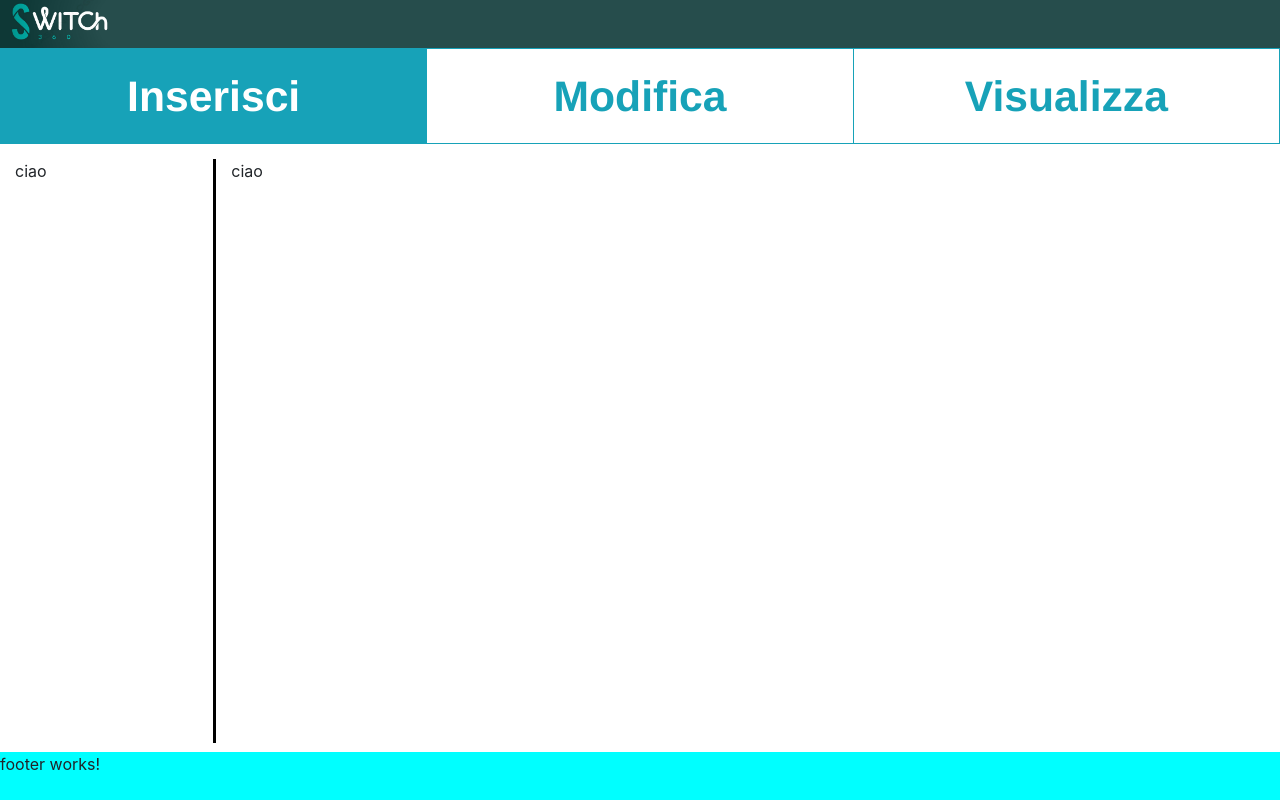
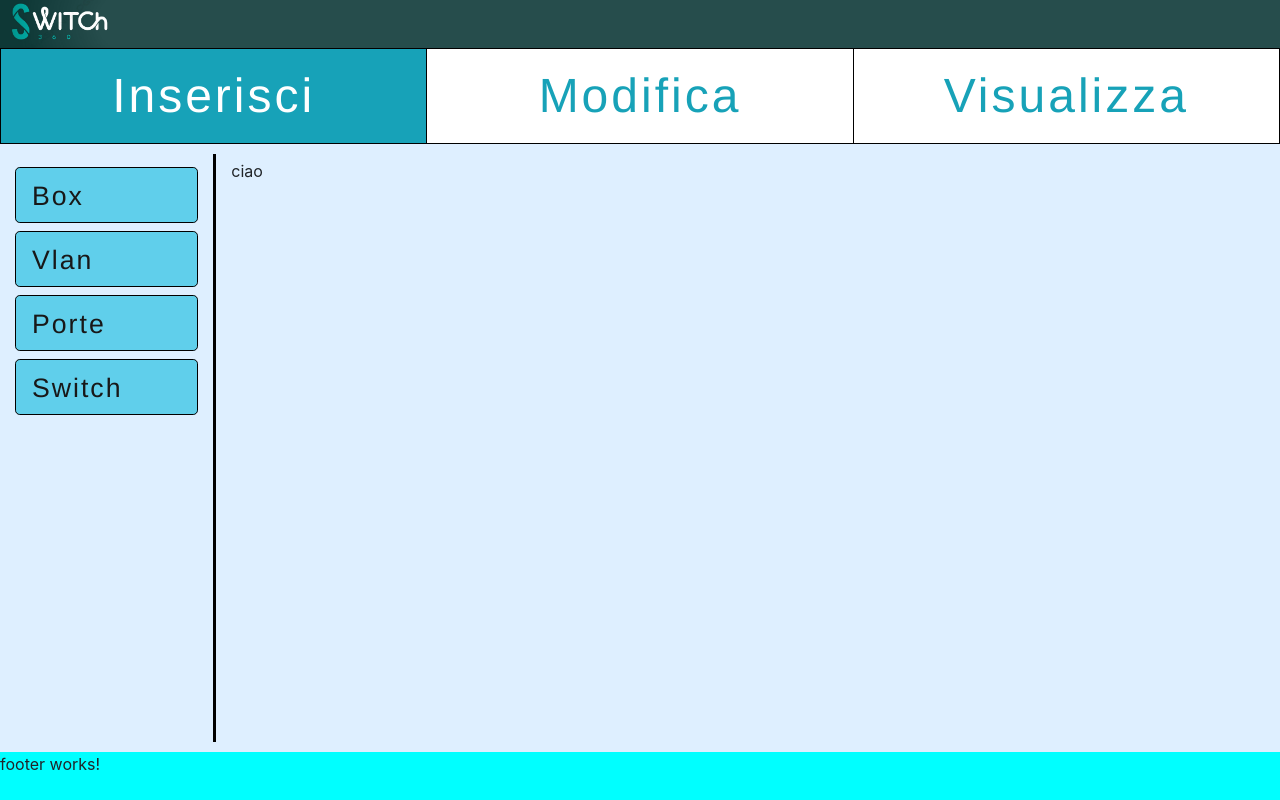
Before and after one commit to NotoRen/Switch360, an Angular app in the folder Switch360/: page / in a window 1280 px wide. Built offline with nearby package versions, Linux system fonts and the light colour scheme.

Commit message:
Struttura inserisci parte selezione completata

```diff
--- a/Switch360/src/app/buttons/buttons.component.css
+++ b/Switch360/src/app/buttons/buttons.component.css
@@ -8,8 +8,8 @@
     width: 34%;
     height: 12vh;
     border-radius: 0%;
-    margin-bottom: 15px;
-    font-size: 32pt;
-    font-weight: bolder;
-    font-family:'Franklin Gothic Medium', 'Arial Narrow', Arial, sans-serif
+    font-size: 36pt;
+    font-family:'Franklin Gothic Medium', 'Arial Narrow', Arial, sans-serif;
+    border: black solid 1px;
+    letter-spacing: 3px;
 }
--- a/Switch360/src/app/main/inserisci/inserisci.component.css
+++ b/Switch360/src/app/main/inserisci/inserisci.component.css
@@ -2,9 +2,27 @@
     background-color: black;
     height: auto;
     width: 3px !important;
+    margin: 10px 0;
 }
 .row{
-    height: 73vh;
-    padding: auto;
+
+    height: 76vh;
     margin: auto;
+    background-color: rgb(222, 239, 255);
 }
+
+.ciccio{
+    background-color: #60cfeb;
+    width: 100%;
+    height: 7vh;
+    margin-top: 8px;
+    font-size: 20pt;
+    text-align: left;
+    color: rgb(24, 24, 24);
+    font-family:'Franklin Gothic Medium', 'Arial Narrow', Arial, sans-serif;
+    border: black solid 1px;
+    letter-spacing: 2px;
+}
+.pad{
+    padding-top: 15px;
+}
--- a/Switch360/src/app/main/inserisci/inserisci.component.html
+++ b/Switch360/src/app/main/inserisci/inserisci.component.html
@@ -1,10 +1,21 @@
 <div class="row">
-    <div class="col-md-2">
-        ciao
-    </div>
-    <div class="separatore"></div>
-    <div class="col-md">
-        ciao
-    </div>
-
+  <div class="col-md-2 pad">
+    <button type="button" class="btn ciccio btn-primary btn-lg">
+      Box
+    </button>
+    <br />
+    <button type="button" class="btn ciccio btn-primary btn-lg">
+      Vlan
+    </button>
+    <br />
+    <button type="button" class="btn ciccio btn-primary btn-lg">
+      Porte
+    </button>
+    <br />
+    <button type="button" class="btn ciccio btn-primary btn-lg">
+      Switch
+    </button>
+  </div>
+  <div class="separatore "></div>
+  <div class="col-md pad">ciao</div>
 </div>
```
